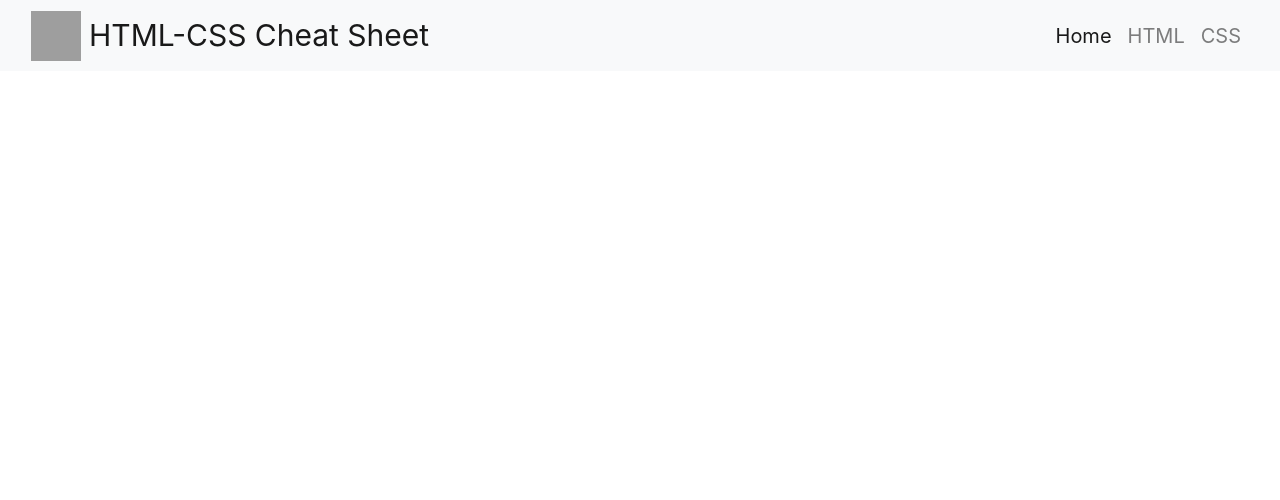
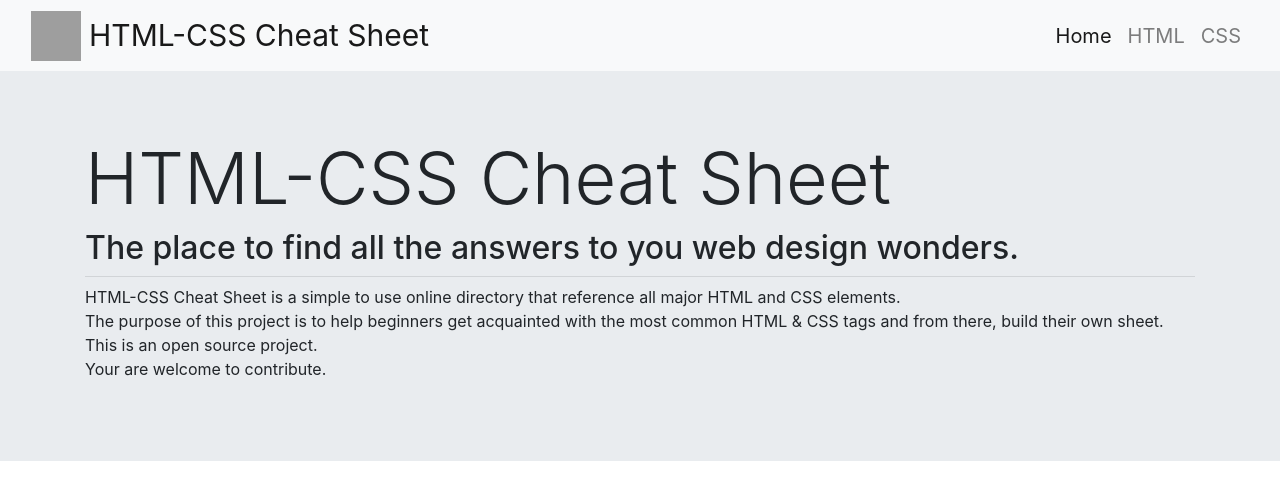
Before and after one commit to Balbader/HTML-CSS-Tutorial, a plain HTML site: page index.html in a window 1280 px wide. Drawn offline with nearby package versions, Linux system fonts and the light colour scheme; grey boxes are pictures that could not be loaded.

Commit message:
update header

```diff
--- a/index.html
+++ b/index.html
@@ -12,6 +12,7 @@
 </head>
 
 <body>
+	<!-- Navbar -->
 	<nav class="navbar navbar-expand-lg navbar-light bg-light">
 		<div class="container-fluid">
 			<img src="https://cdn.discordapp.com/attachments/822541048059920435/866668472863293482/programming.png"
@@ -21,7 +22,6 @@
 				aria-controls="navbarSupportedContent" aria-expanded="false" aria-label="Toggle navigation">
 				<span class="navbar-toggler-icon"></span>
 			</button>
-
 			<div class="collapse navbar-collapse" id="navbarSupportedContent">
 				<ul class="navbar-nav ml-auto">
 					<li class="nav-item active">
@@ -38,6 +38,25 @@
 		</div>
 	</nav>
 
+	<!-- Header -->
+	<header class="jumbotron jumbotron-fluid">
+		<div class="container">
+			<h1 class="display-3">HTML-CSS Cheat Sheet</h1>
+			<h2 class="">The place to find all the answers to you web design wonders.</h2>
+			<hr class="my-2">
+			<p>
+				HTML-CSS Cheat Sheet is a simple to use online directory that
+				reference all major HTML and CSS elements.<br>
+				The purpose of this project is to help beginners get acquainted
+				with the most common HTML & CSS tags and from there,
+				build their own sheet.<br>
+				This is an open source project.<br>
+				Your are welcome to contribute.
+			</p>
+		</div>
+	</header>
+
+
 	<script src="https://code.jquery.com/jquery-3.5.1.slim.min.js"
 		integrity="sha384-DfXdz2htPH0lsSSs5nCTpuj/zy4C+OGpamoFVy38MVBnE+IbbVYUew+OrCXaRkfj"
 		crossorigin="anonymous"></script>
```
